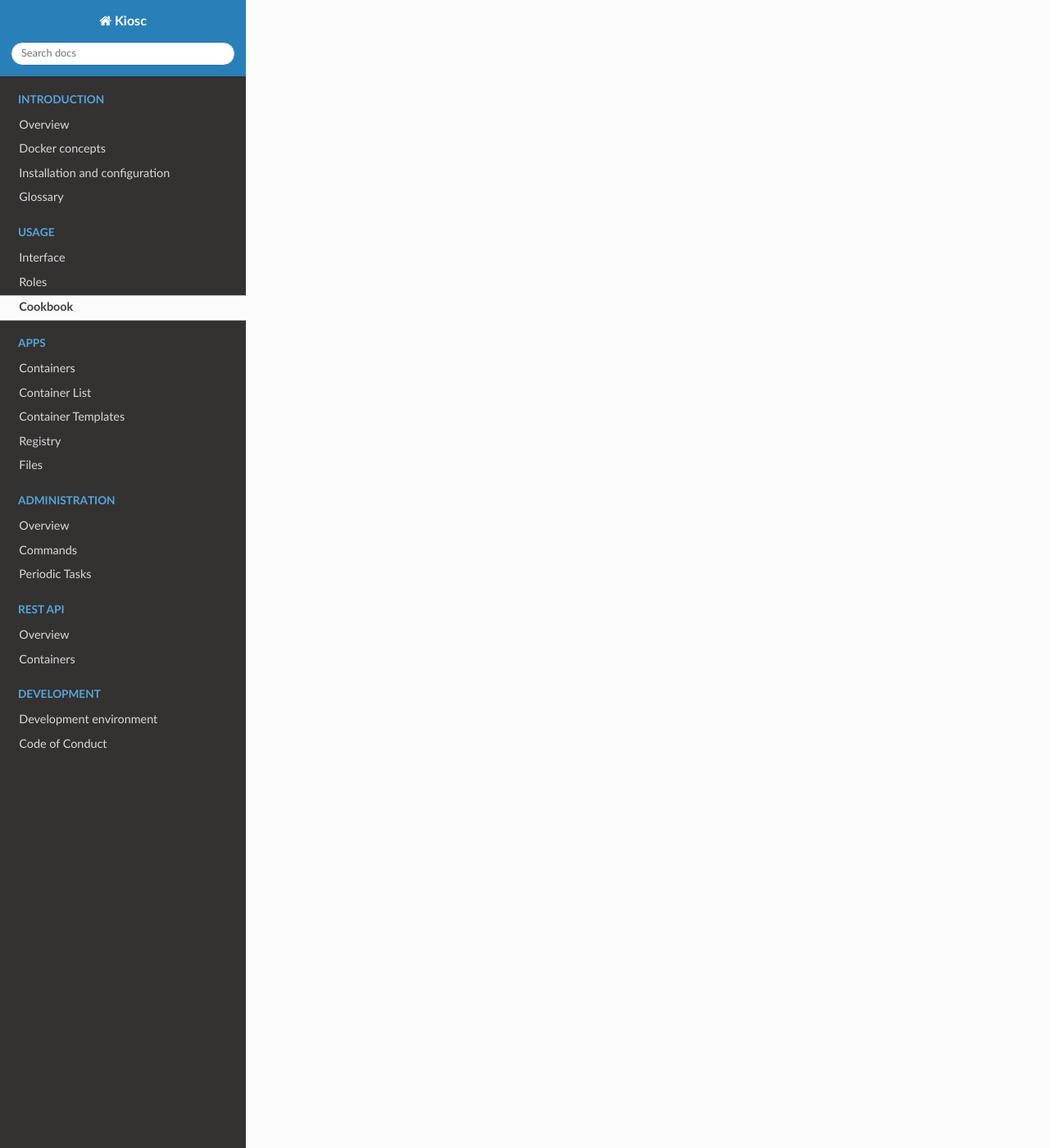
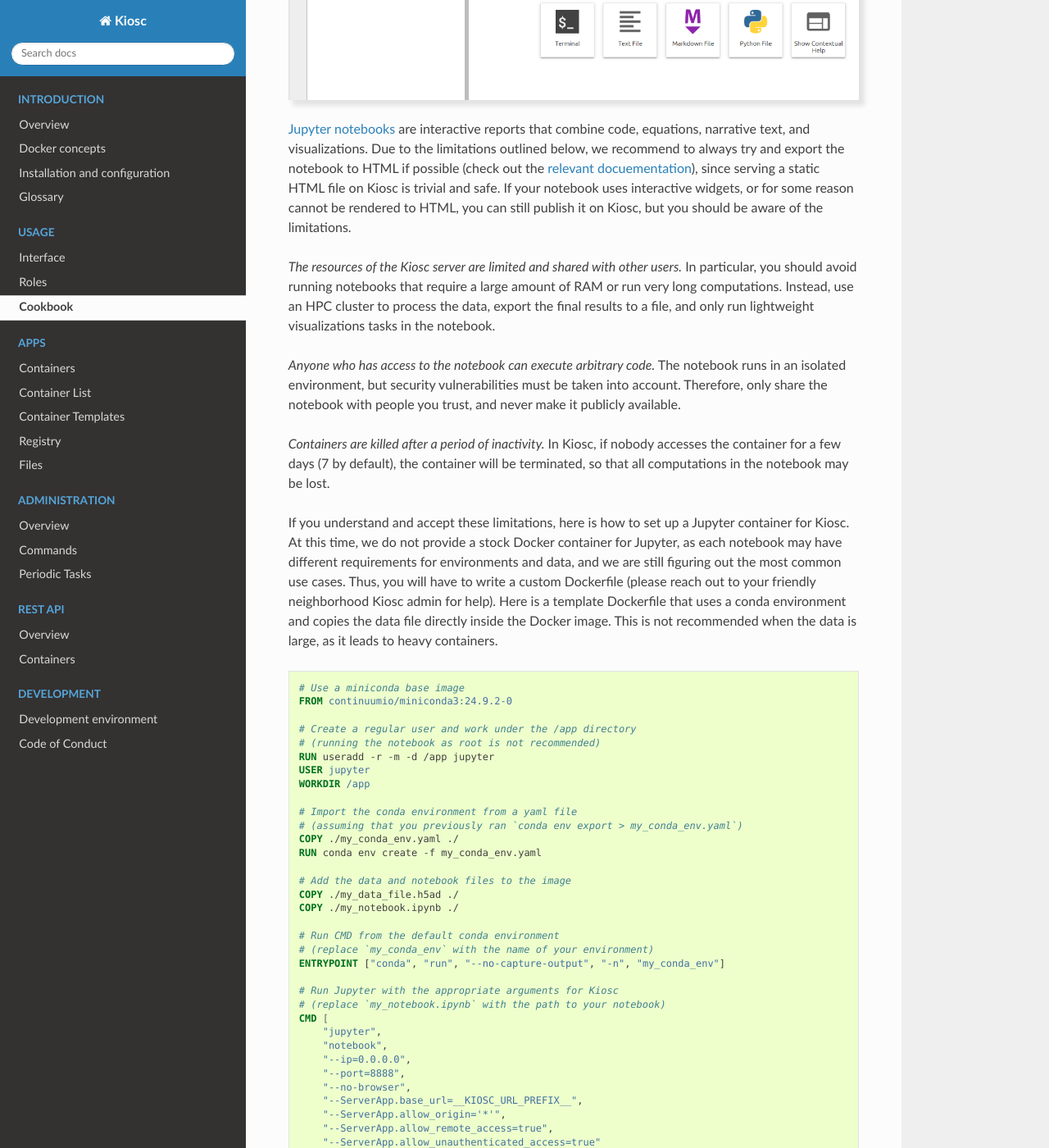
Before and after one commit to bihealth/kiosc-server, a Sphinx documentation site: the page built from docs/source/usage_cookbook.rst, in a window 1280 px wide and 1400 px high, scrolled down 11858 px. Shown: the whole window at 82% size. Built offline with Sphinx 7.4.7 and the Read the Docs theme 3.1.0, drawn with Linux system fonts in a browser that asks for light colours; some of the changed text lies outside the part shown.

Commit message:
add jupyter to cookbok docs (#271)

```diff
--- a/docs/source/usage_cookbook.rst
+++ b/docs/source/usage_cookbook.rst
@@ -323,3 +323,106 @@
     $ export TITLE="Some unique title"
     $ export DESCRIPTION="Some description"
     $ export CONTAINER_PORT=8050
+
+Jupyter Notebooks
+^^^^^^^^^^^^^^^^^
+
+.. versionadded:: 0.6.2
+
+.. image:: figures/introduction/cookbook/proxy_jupyter.png
+   :alt: Jupyter notebook proxy
+
+`Jupyter notebooks <https://jupyter.org/>`__ are interactive reports
+that combine code, equations, narrative text, and visualizations. Due to
+the limitations outlined below, we recommend to always try and export
+the notebook to HTML if possible (check out the `relevant docuementation
+<https://jupyterlab.readthedocs.io/en/stable/user/export.html>`__), since
+serving a static HTML file on Kiosc is trivial and safe. If your notebook uses
+interactive widgets, or for some reason cannot be rendered to HTML, you can
+still publish it on Kiosc, but you should be aware of the limitations.
+
+*The resources of the Kiosc server are limited and shared with other users.*
+In particular, you should avoid running notebooks that require a large amount
+of RAM or run very long computations. Instead, use an HPC cluster to process
+the data, export the final results to a file, and only run lightweight
+visualizations tasks in the notebook.
+
+*Anyone who has access to the notebook can execute arbitrary code.* The notebook
+runs in an isolated environment, but security vulnerabilities must be taken into
+account. Therefore, only share the notebook with people you trust, and never
+make it publicly available.
+
+*Containers are killed after a period of inactivity.* In Kiosc, if nobody
+accesses the container for a few days (7 by default), the container will be
+terminated, so that all computations in the notebook may be lost.
+
+If you understand and accept these limitations, here is how to set up a Jupyter
+container for Kiosc. At this time, we do not provide a stock Docker container
+for Jupyter, as each notebook may have different requirements for environments
+and data, and we are still figuring out the most common use cases. Thus, you
+will have to write a custom Dockerfile (please reach out to your friendly
+neighborhood Kiosc admin for help). Here is a template Dockerfile that uses a
+conda environment and copies the data file directly inside the Docker image.
+This is not recommended when the data is large, as it leads to heavy containers.
+
+.. code-block:: dockerfile
+
+    # Use a miniconda base image
+    FROM continuumio/miniconda3:24.9.2-0
+
+    # Create a regular user and work under the /app directory
+    # (running the notebook as root is not recommended)
+    RUN useradd -r -m -d /app jupyter
+    USER jupyter
+    WORKDIR /app
+
+    # Import the conda environment from a yaml file
+    # (assuming that you previously ran `conda env export > my_conda_env.yaml`)
+    COPY ./my_conda_env.yaml ./
+    RUN conda env create -f my_conda_env.yaml
+
+    # Add the data and notebook files to the image
+    COPY ./my_data_file.h5ad ./
+    COPY ./my_notebook.ipynb ./
+
+    # Run CMD from the default conda environment
+    # (replace `my_conda_env` with the name of your environment)
+    ENTRYPOINT ["conda", "run", "--no-capture-output", "-n", "my_conda_env"]
+
+    # Run Jupyter with the appropriate arguments for Kiosc
+    # (replace `my_notebook.ipynb` with the path to your notebook)
+    CMD [
+        "jupyter",
+        "notebook",
+        "--ip=0.0.0.0",
+        "--port=8888",
+        "--no-browser",
+        "--ServerApp.base_url=__KIOSC_URL_PREFIX__",
+        "--ServerApp.allow_origin='*'",
+        "--ServerApp.allow_remote_access=true",
+        "--ServerApp.allow_unauthenticated_access=true"
+        "--ServerApp.disable_check_xsrf=true",
+        "--ServerApp.token=''",
+        "--ServerApp.trust_xheaders=true",
+    ]
+
+Your mileage may vary, but this should be a reasonable starting point. Note
+that the command line flags for the jupyter notebook command are all required.
+Do not replace ``__KIOSC_URL_PREFIX__``: it is a special string which will
+be interpreted by Kiosc and replaced with the full path of the proxy to the
+container. This is needed because the Jupyter server uses absolute paths for its
+redirects and static files. Using the special string lets the Kiosc proxy know
+that it should forward the absolute path, instead of the realtive one. After
+building the container, you can push it to the Kiosc registry (see the commands
+below). A container will be automatically created in Kiosc with your container's
+name as title. To build and push the container you can use these commands, after
+replacing the values between ``<angle brackets>`` with appropriate values.
+
+.. code-block:: bash
+
+    # Build the container
+    docker buildx build -t <kiosc url>/<project uuid>/<image name>:<image version>
+
+    # Push it to Kiosc
+    docker login <kiosc_url>
+    docker push <kiosc url>/<project uuid>/<image name>:<image version>
```
Also changed, not shown: docs/source/figures/introduction/cookbook/proxy_jupyter.png (added).
